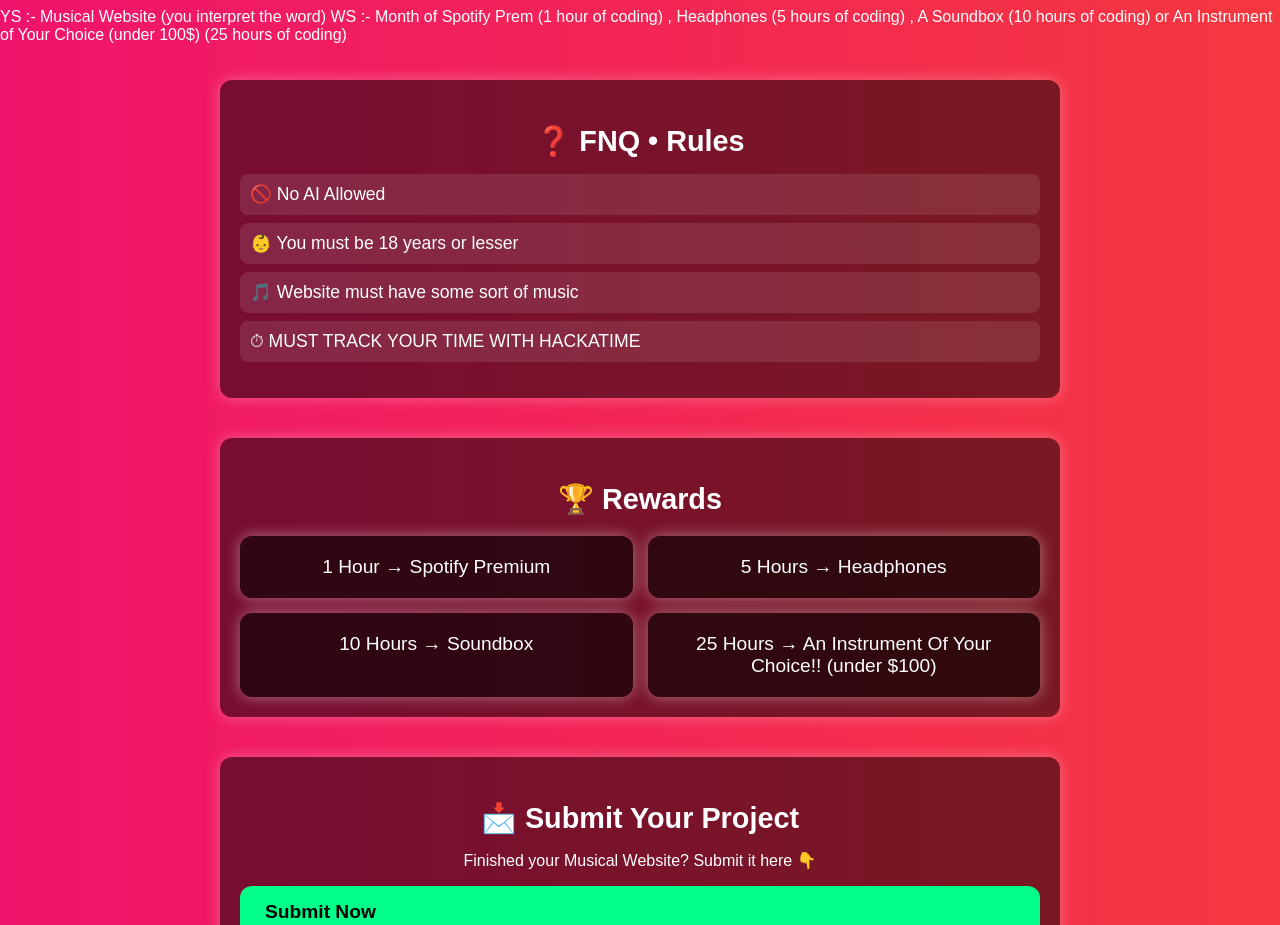
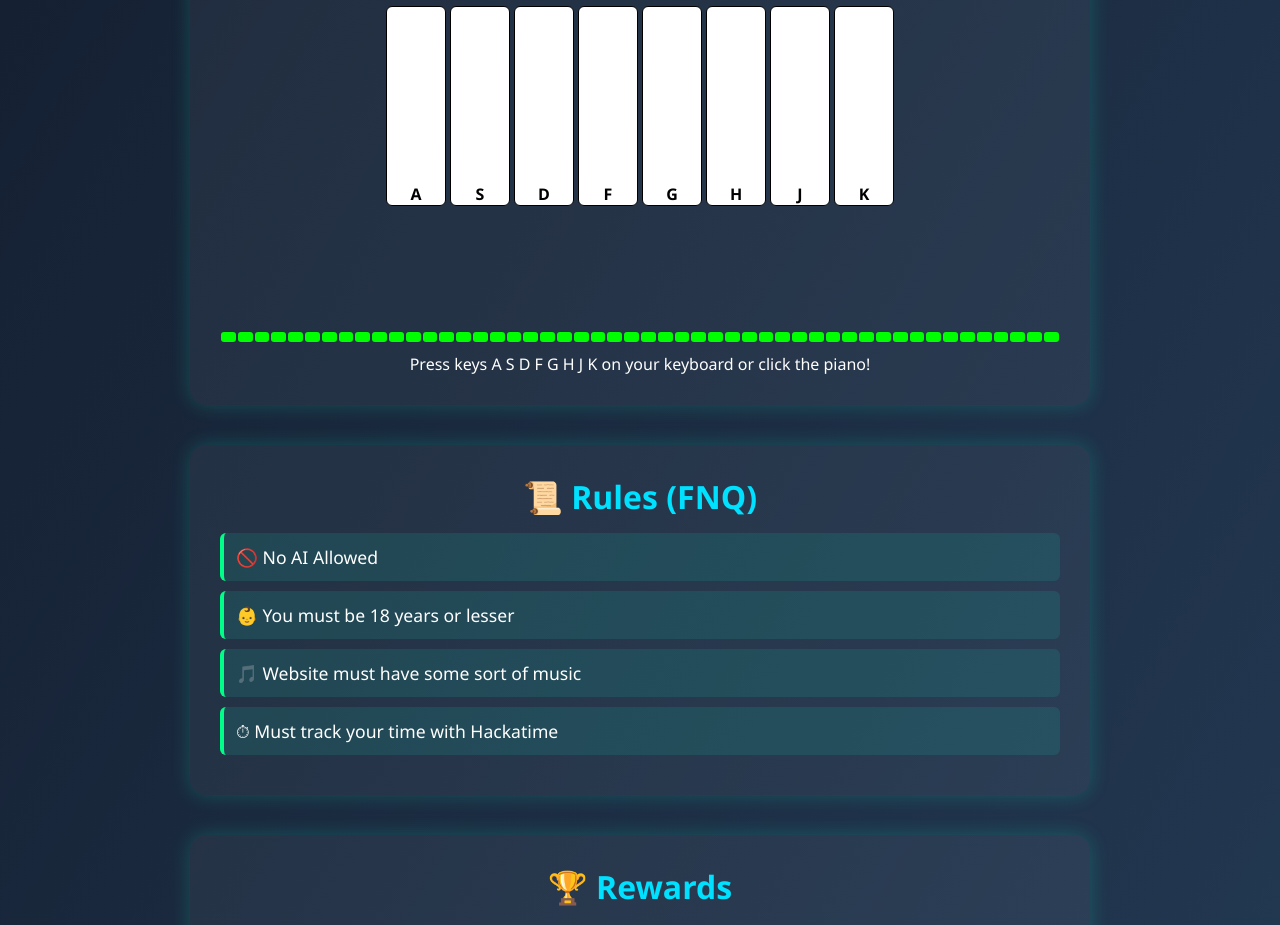
Before and after one commit to wayaash/Musical, a plain HTML site: page index.html in a window 1280 px wide. Shown: the part 264-1189 px from the top of the page. Drawn offline with Linux system fonts and the light colour scheme.

Commit message:
Update index.html

```diff
--- a/index.html
+++ b/index.html
@@ -2,38 +2,80 @@
 <html lang="en">
 <head>
   <meta charset="UTF-8">
-  <title>HackClub YSWS • Musical </title>
+  <title>YSWS • Musical Website</title>
   <style>
+    /* --- Global Styles --- */
+    * { margin: 0; padding: 0; box-sizing: border-box; }
     body {
-      margin: 0;
-      height: 100vh;
-      display: flex;
-      flex-direction: column;
-      align-items: center;
-      justify-content: flex-start;
-      background: linear-gradient(270deg, #ff6a00, #ee0979, #00c6ff, #00ff88);
-      background-size: 800% 800%;
-      animation: gradient 20s ease infinite;
-      font-family: Arial, sans-serif;
+      font-family: "Segoe UI", sans-serif;
+      background: linear-gradient(120deg, #141e30, #243b55);
       color: white;
-    }
-    @keyframes gradient {
-      0%{background-position:0% 50%}
-      50%{background-position:100% 50%}
-      100%{background-position:0% 50%}
+      overflow-x: hidden;
     }
     header {
-      margin: 20px;
+      text-align: center;
+      padding: 60px 20px 20px;
       font-size: 2.5rem;
       font-weight: bold;
-      text-shadow: 2px 2px 8px black;
+      text-shadow: 0 0 15px #00e0ff;
+      animation: fadeIn 1.5s ease-in-out;
     }
-    #visualizer {
-      width: 90%;
-      height: 150px;
+    header span {
+      color: #00ff88;
+    }
+
+    section {
+      max-width: 900px;
+      margin: 40px auto;
+      padding: 30px;
+      background: rgba(255, 255, 255, 0.05);
+      border-radius: 16px;
+      box-shadow: 0 0 20px rgba(0, 255, 200, 0.2);
+      animation: fadeUp 1s ease forwards;
+    }
+    section h2 {
+      text-align: center;
+      margin-bottom: 15px;
+      font-size: 2rem;
+      color: #00e0ff;
+    }
+
+    /* --- Piano --- */
+    .piano {
+      display: flex;
+      justify-content: center;
+      flex-wrap: wrap;
+      margin-top: 20px;
+    }
+    .key {
+      width: 60px;
+      height: 200px;
+      background: white;
+      border: 1px solid black;
+      margin: 2px;
+      border-radius: 6px;
+      cursor: pointer;
+      font-weight: bold;
       display: flex;
       align-items: flex-end;
-      margin: 10px;
+      justify-content: center;
+      color: black;
+      user-select: none;
+      transition: 0.15s;
+    }
+    .key.active {
+      background: linear-gradient(180deg, gold, orange);
+      transform: scale(0.95);
+      box-shadow: 0 0 20px gold;
+    }
+
+    /* --- Visualizer --- */
+    #visualizer {
+      width: 100%;
+      height: 120px;
+      display: flex;
+      align-items: flex-end;
+      margin-top: 15px;
     }
     .bar {
       flex: 1;
@@ -42,115 +84,87 @@
       height: 10px;
       border-radius: 3px;
     }
-    .piano {
-      display: flex;
-      margin: 20px;
-      background: rgba(0,0,0,0.3);
-      border-radius: 10px;
-      overflow: hidden;
-    }
-    .key {
-      width: 60px;
-      height: 200px;
-      border: 1px solid black;
-      background: white;
-      color: black;
-      text-align: center;
-      line-height: 200px;
-      font-weight: bold;
-      cursor: pointer;
-      user-select: none;
-      transition: 0.1s;
-    }
-    .key.active {
-      background: gold;
-      transform: scale(0.95);
-    }
-    section {
-      width: 90%;
-      max-width: 800px;
-      margin: 20px auto;
-      padding: 20px;
-      background: rgba(0,0,0,0.5);
-      border-radius: 12px;
-      box-shadow: 0 0 15px rgba(255,255,255,0.3);
-    }
-    section h2 {
-      text-align: center;
-      margin-bottom: 15px;
-      font-size: 1.8rem;
-    }
+
+    /* --- Rules List --- */
     ul {
       list-style: none;
-      padding: 0;
+      margin-top: 15px;
+      padding-left: 0;
     }
     ul li {
-      background: rgba(255,255,255,0.1);
-      margin: 8px 0;
-      padding: 10px;
-      border-radius: 8px;
+      margin: 10px 0;
+      padding: 12px;
+      background: rgba(0, 255, 200, 0.1);
+      border-left: 4px solid #00ff88;
+      border-radius: 6px;
       font-size: 1.1rem;
     }
+
+    /* --- Rewards Grid --- */
     .rewards {
       display: grid;
-      grid-template-columns: 1fr 1fr;
+      grid-template-columns: repeat(auto-fit, minmax(200px, 1fr));
       gap: 15px;
       margin-top: 20px;
     }
     .card {
-      background: rgba(0,0,0,0.6);
+      background: rgba(0,0,0,0.4);
       padding: 20px;
       border-radius: 12px;
-      box-shadow: 0 0 15px rgba(255,255,255,0.4);
       text-align: center;
       font-size: 1.2rem;
       transition: 0.3s;
+      border: 1px solid rgba(0,255,200,0.2);
     }
     .card:hover {
-      transform: scale(1.05);
-      box-shadow: 0 0 25px rgba(255,255,255,0.7);
+      transform: translateY(-5px);
+      box-shadow: 0 0 25px rgba(0,255,200,0.7);
     }
+
+    /* --- Button --- */
     .submit-btn {
-      display: block;
-      margin: 0 auto;
-      padding: 15px 25px;
-      background: #00ff88;
+      display: inline-block;
+      margin-top: 20px;
+      padding: 14px 28px;
+      background: linear-gradient(90deg, #00ff88, #00e0ff);
       color: black;
       font-weight: bold;
       font-size: 1.2rem;
-      border: none;
       border-radius: 12px;
       cursor: pointer;
+      text-decoration: none;
       transition: 0.3s;
-      text-decoration: none;
     }
     .submit-btn:hover {
-      background: #00c6ff;
-      color: white;
       transform: scale(1.05);
+      box-shadow: 0 0 20px #00e0ff;
     }
+
+    /* --- Animations --- */
+    @keyframes fadeIn { from{opacity:0} to{opacity:1} }
+    @keyframes fadeUp { from{opacity:0;transform:translateY(30px);} to{opacity:1;transform:translateY(0);} }
   </style>
 </head>
 <body>
-  <header>🎶 NEW YSWS ALERT!! YS :- Musical Website. WS :- Cool Musical Stuff!! 🎶</header>
 
-  <!-- Visualizer -->
-  <div id="visualizer"></div>
+  <header>🎶 Welcome to <span>YSWS Musical</span> 🎶</header>
 
-  <!-- Piano -->
-  <div class="piano" id="piano"></div>
-  <p> Hit Any Of Keys :- A S D F G H J K For A Surprise </p>
-  <p>YS :- Musical Website (you interpret the word)
-WS :- Month of Spotify Prem (1 hour of coding) , Headphones (5 hours of coding) , A Soundbox (10 hours of coding) or An Instrument of Your Choice (under 100$) (25 hours of coding)</p>
+  <!-- Piano Section -->
+  <section>
+    <h2>🎹 Try Our Piano!</h2>
+    <div class="piano" id="piano"></div>
+    <div id="visualizer"></div>
+    <p style="text-align:center;margin-top:10px;">Press keys A S D F G H J K on your keyboard or click the piano!</p>
+  </section>
 
-  <!-- FAQ Section -->
+  <!-- Rules Section -->
   <section>
-    <h2>❓ FNQ • Rules</h2>
+    <h2>📜 Rules (FNQ)</h2>
     <ul>
       <li>🚫 No AI Allowed</li>
       <li>👶 You must be 18 years or lesser</li>
       <li>🎵 Website must have some sort of music</li>
-      <li>⏱ MUST TRACK YOUR TIME WITH HACKATIME</li>
+      <li>⏱ Must track your time with Hackatime</li>
     </ul>
   </section>
 
@@ -158,28 +172,28 @@ WS :- Month of Spotify Prem (1 hour of coding) , Headphones (5 hours of coding)
   <section>
     <h2>🏆 Rewards</h2>
     <div class="rewards">
-      <div class="card">1 Hour → Spotify Premium </div>
+      <div class="card">1 Hour → Spotify Premium</div>
       <div class="card">5 Hours → Headphones</div>
       <div class="card">10 Hours → Soundbox</div>
-      <div class="card">25 Hours → An Instrument Of Your Choice!! (under $100)</div>
+      <div class="card">25 Hours → Instrument of Your Choice (≤ $100)</div>
     </div>
   </section>
 
   <!-- Submit Section -->
-  <section>
+  <section style="text-align:center;">
     <h2>📩 Submit Your Project</h2>
-    <p style="text-align:center;">Finished your Musical Website? Submit it here 👇</p>
+    <p>Finished your Musical Website? Submit it here 👇</p>
     <a href="#" target="_blank" class="submit-btn">Submit Now</a>
   </section>
 
   <script>
-    // --- Piano Setup ---
+    // Piano Setup
     const keys = ['A','S','D','F','G','H','J','K'];
+    const notes = keys.map((_,i)=>440*Math.pow(2,(i-3)/12));
     const piano = document.getElementById("piano");
-    const notes = keys.map((_,i)=>440*Math.pow(2,(i-3)/12)); // scale
 
     keys.forEach((k,i)=>{
-      const div = document.createElement("div");
+      const div=document.createElement("div");
       div.className="key";
       div.textContent=k;
       piano.appendChild(div);
@@ -206,10 +220,10 @@ WS :- Month of Spotify Prem (1 hour of coding) , Headphones (5 hours of coding)
       pulseBars();
     }
 
-    // --- Visualizer Bars ---
+    // Visualizer Bars
     const visualizer=document.getElementById("visualizer");
     const bars=[];
-    for(let i=0;i<60;i++){
+    for(let i=0;i<50;i++){
       const bar=document.createElement("div");
       bar.className="bar";
       visualizer.appendChild(bar);
@@ -217,11 +231,12 @@ WS :- Month of Spotify Prem (1 hour of coding) , Headphones (5 hours of coding)
     }
     function pulseBars(){
       bars.forEach(bar=>{
-        bar.style.height=(Math.random()*150)+"px";
+        bar.style.height=(Math.random()*120)+"px";
         bar.style.background=`hsl(${Math.random()*360},100%,50%)`;
         setTimeout(()=>bar.style.height="10px",300);
       });
     }
   </script>
+
 </body>
 </html>
```
